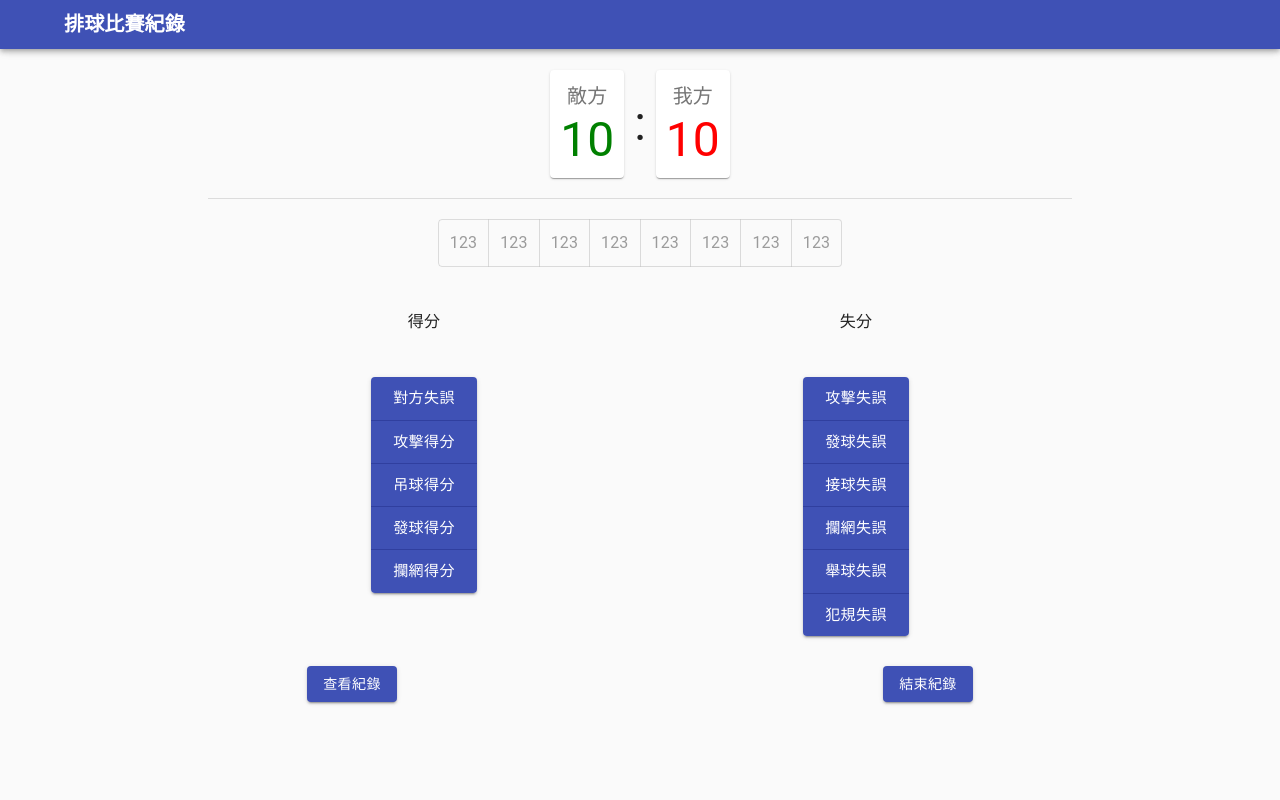
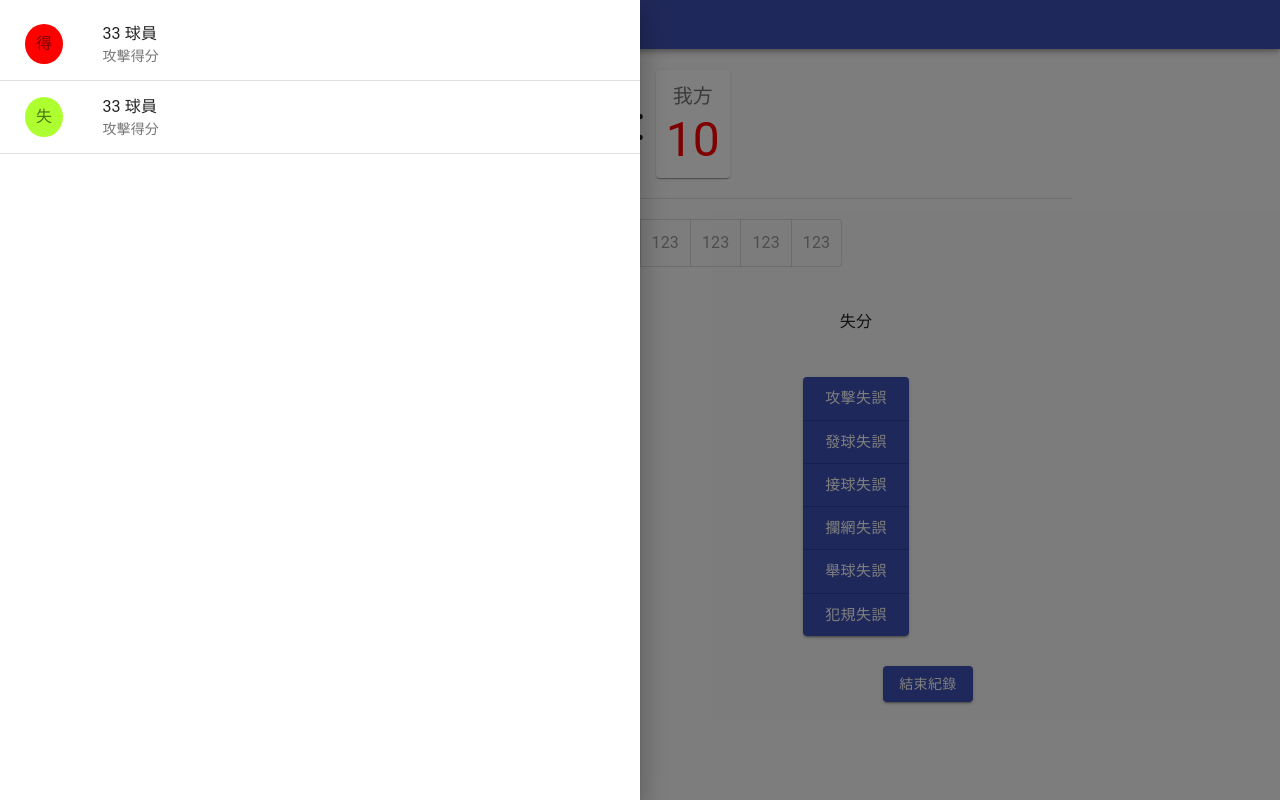
Before and after one commit to LinYunWen/volleyball-game-record, a React app: page /record in a window 1280 px wide. Built offline with nearby package versions, Linux system fonts and the light colour scheme.

Commit message:
Feature: add history of records

```diff
--- /dev/null
+++ b/src/component/RecordDrawer.js
@@ -0,0 +1,61 @@
+import React from "react";
+import { Divider, Typography } from "@material-ui/core";
+import List from '@material-ui/core/List';
+import ListItem from '@material-ui/core/ListItem';
+import ListItemIcon from '@material-ui/core/ListItemIcon';
+import ListItemText from '@material-ui/core/ListItemText';
+import SwipeableDrawer from '@material-ui/core/SwipeableDrawer';
+import "../scss/record.scss";
+
+export class RecordDrawer extends React.Component {
+  constructor(props) {
+    super(props);
+
+    this.state = {
+      isOpen: true
+    }
+
+  }
+
+  toggleDrawer(isOpen) {
+      return (event) => {
+          this.setState({ isOpen: isOpen });
+      };
+  }
+
+
+  drawerListItem() {
+    let records = [{ isGet: true, athlete: 33, type: "攻擊得分" }, { isGet: false, athlete: 33, type: "攻擊得分" }]
+    return (
+      <React.Fragment>
+        <List style={{ width: "50vw" }}>
+          {records.map((record, index) => {
+            return (
+              <React.Fragment key={index}>
+                <ListItem button className={`record${record.isGet ? " win" : " lose"}`}>
+                  <ListItemIcon className="record-icon">
+                      <Typography>{record.isGet ? "得" : "失"}</Typography>
+                  </ListItemIcon>
+                  <ListItemText primary={`${record.athlete} 球員`} secondary={record.type} style={{ padding: "0 0 0 5%" }}/>
+                </ListItem>
+                <Divider />
+              </React.Fragment>
+            );
+          })}
+        </List>
+      </React.Fragment>
+    );
+  }
+
+  render() {
+    return (
+        <SwipeableDrawer
+          open={this.state.isOpen}
+          onClose={this.toggleDrawer(false)}
+          onOpen={this.toggleDrawer(true)}
+        >
+          {this.drawerListItem()}
+        </SwipeableDrawer>
+    );
+  }
+}
--- a/src/component/RecordPage.js
+++ b/src/component/RecordPage.js
@@ -6,7 +6,8 @@ import Typography from "@material-ui/core/Typography";
 import Paper from "@material-ui/core/Paper";
 import ToggleButton from '@material-ui/lab/ToggleButton';
 import ToggleButtonGroup from '@material-ui/lab/ToggleButtonGroup';
-import { Divider, FormControl, FormLabel, RadioGroup, FormControlLabel, Radio, Grid } from "@material-ui/core";
+import { Divider, Grid } from "@material-ui/core";
+import { RecordDrawer } from "./RecordDrawer";
 import "../scss/record.scss";
 
 export class RecordPage extends React.Component {
@@ -143,6 +144,8 @@ export class RecordPage extends React.Component {
             </Grid>
           </Grid>
         </Grid>
+
+        <RecordDrawer />
       </Container>
     );
   }
--- a/src/scss/record.scss
+++ b/src/scss/record.scss
@@ -15,3 +15,28 @@
 .score-text {
   text-align: center;
 }
+
+.record {
+  &.win {
+    .record-icon {
+      justify-content: center;
+      p {
+        background: red;
+        height: 100%;
+        border-radius: 50%;
+        padding: 15% 20%;
+      }
+    }
+  }
+  &.lose {
+    .record-icon {
+      justify-content: center;
+      p {
+        background: greenyellow;
+        height: 100%;
+        border-radius: 50%;
+        padding: 15% 20%;
+      }
+    }
+  }
+}
```
